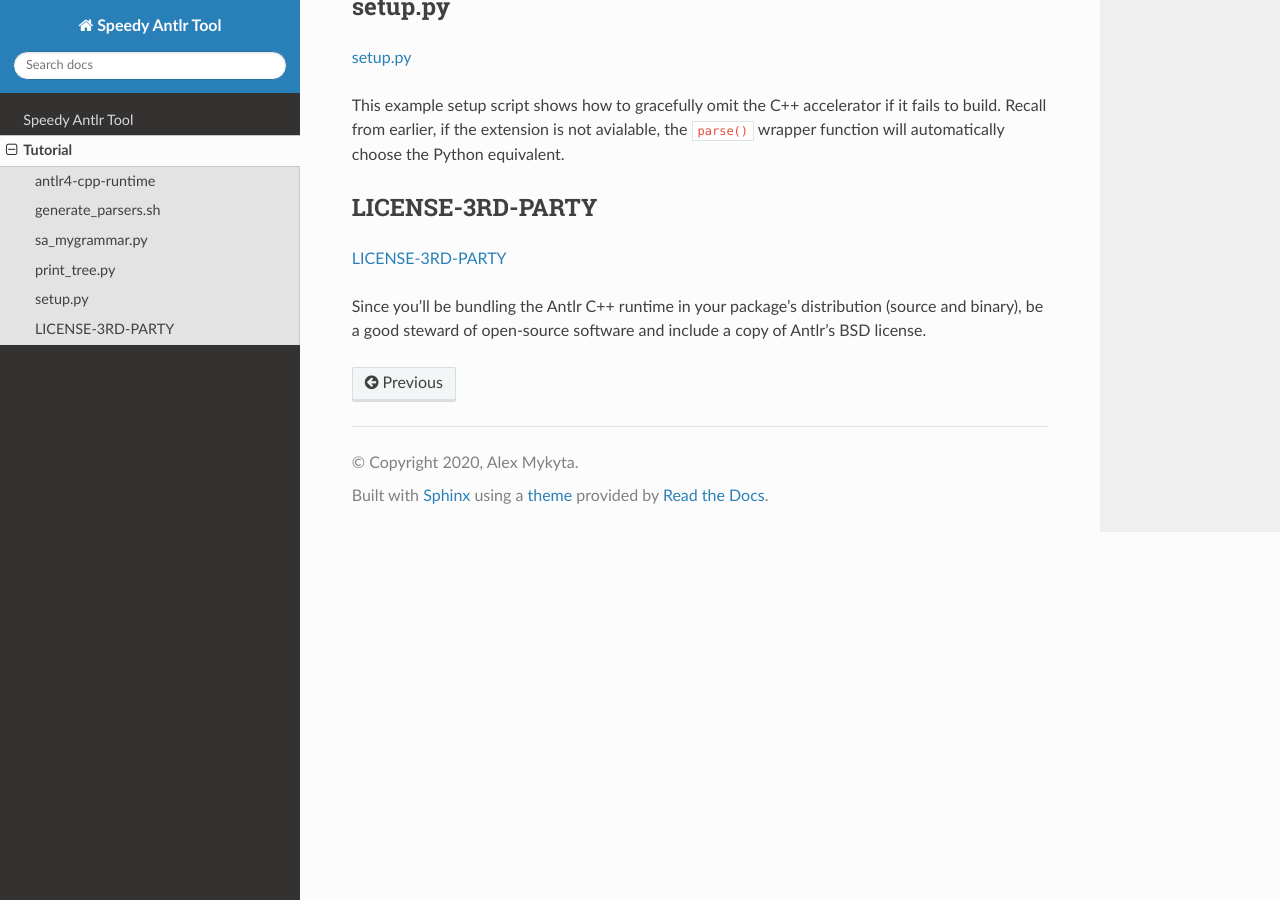
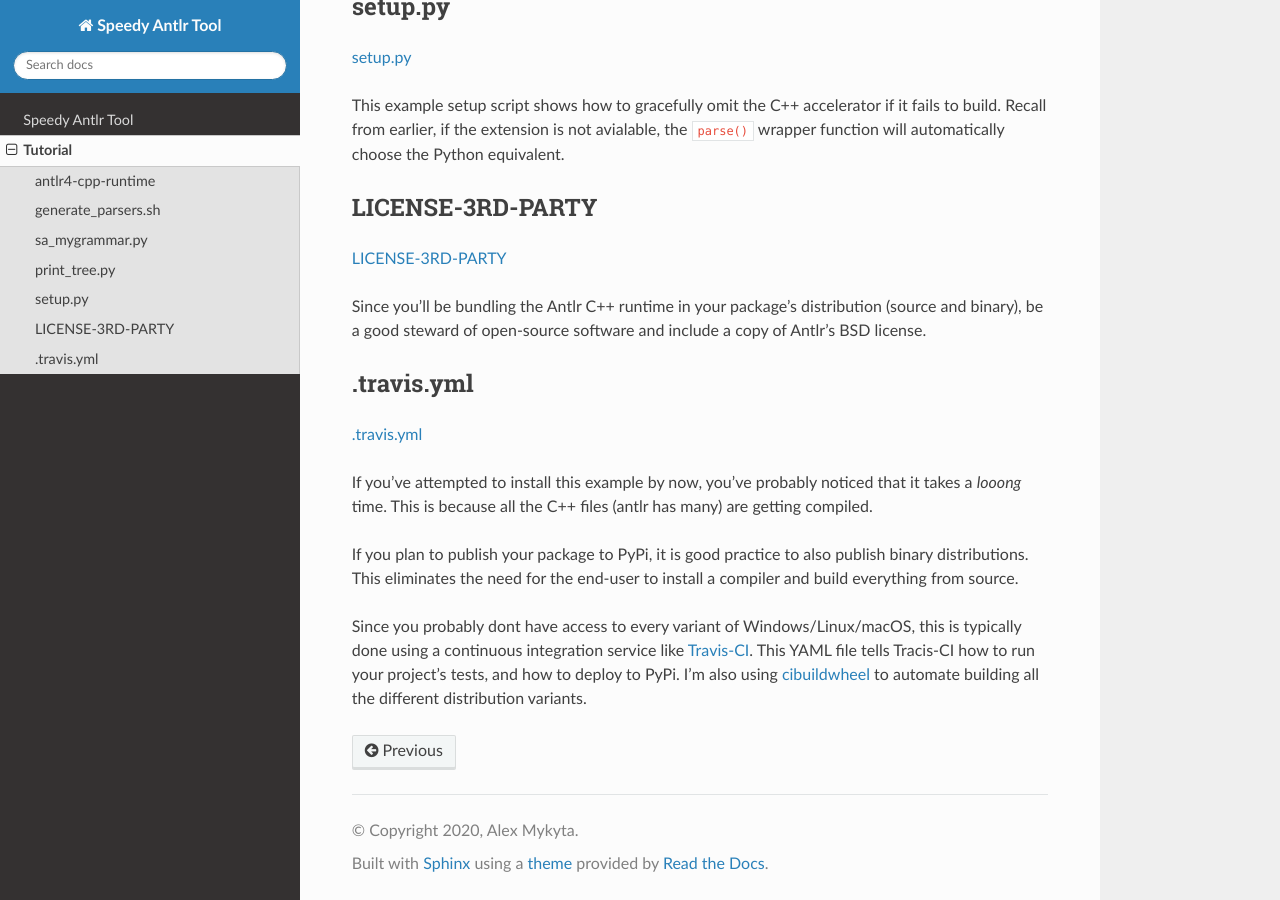
Before and after one commit to amykyta3/speedy-antlr-tool, a Sphinx documentation site: the page built from docs/example.rst, in a window 1280 px wide and 900 px high, scrolled down 2389 px. Built offline with Sphinx 7.4.7 and the Read the Docs theme 2.0.0, drawn with Linux system fonts in a browser that asks for light colours.

Commit message:
add deployment to example

```diff
--- a/docs/example.rst
+++ b/docs/example.rst
@@ -117,3 +117,23 @@ LICENSE-3RD-PARTY
 Since you'll be bundling the Antlr C++ runtime in your package's distribution
 (source and binary), be a good steward of open-source software and include a
 copy of Antlr's BSD license.
+
+.travis.yml
+-----------
+
+`.travis.yml <https://github.com/amykyta3/speedy-antlr-example/blob/master/.travis.yml>`_
+
+If you've attempted to install this example by now, you've probably noticed that
+it takes a *looong* time. This is because all the C++ files (antlr has many)
+are getting compiled.
+
+If you plan to publish your package to PyPi, it is good practice to also publish
+binary distributions. This eliminates the need for the end-user to install a
+compiler and build everything from source.
+
+Since you probably dont have access to every variant of Windows/Linux/macOS,
+this is typically done using a continuous integration service like
+`Travis-CI <https://travis-ci.org>`_. This YAML file tells Tracis-CI how to
+run your project's tests, and how to deploy to PyPi. I'm also using
+`cibuildwheel <https://github.com/joerick/cibuildwheel>`_ to automate building
+all the different distribution variants.
```
